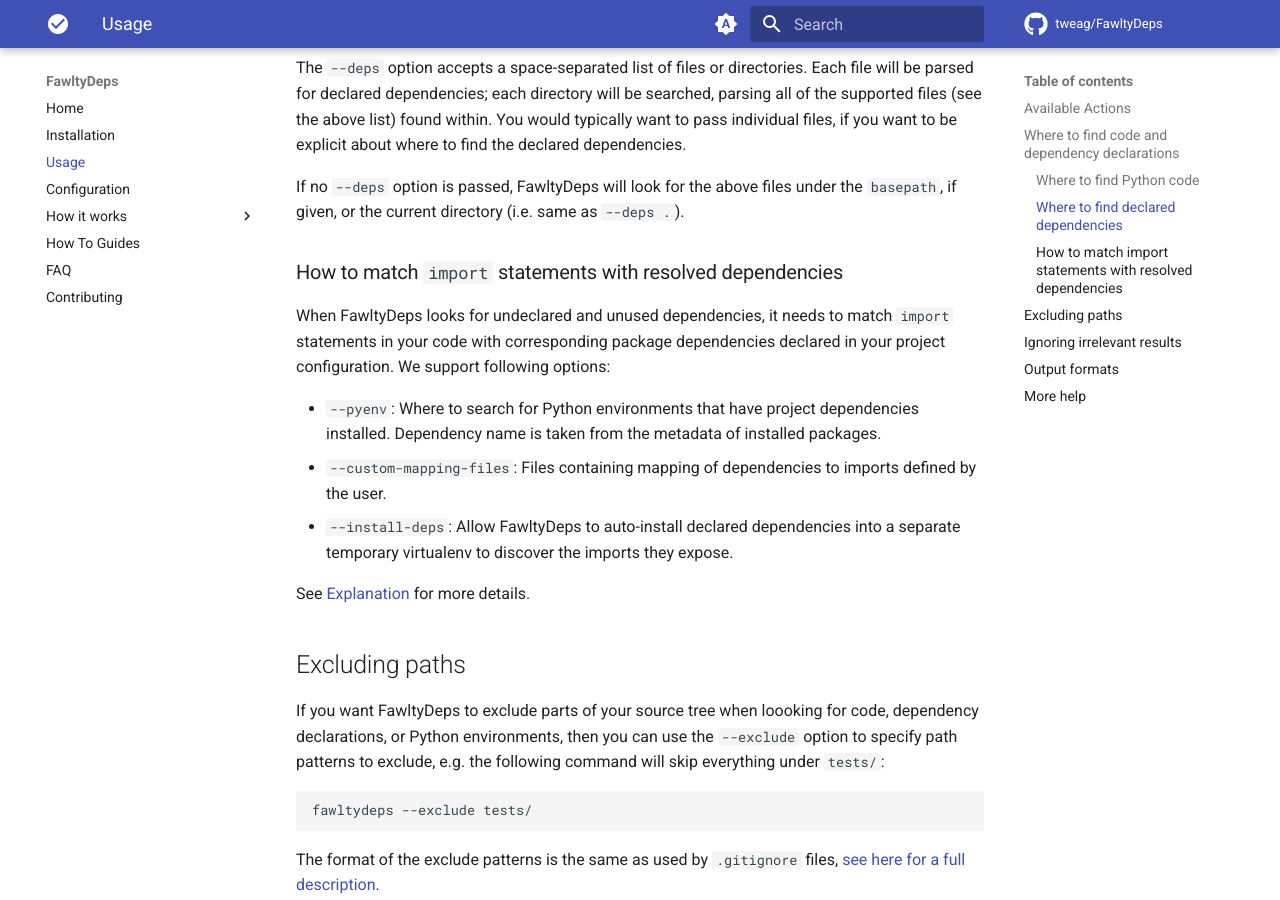
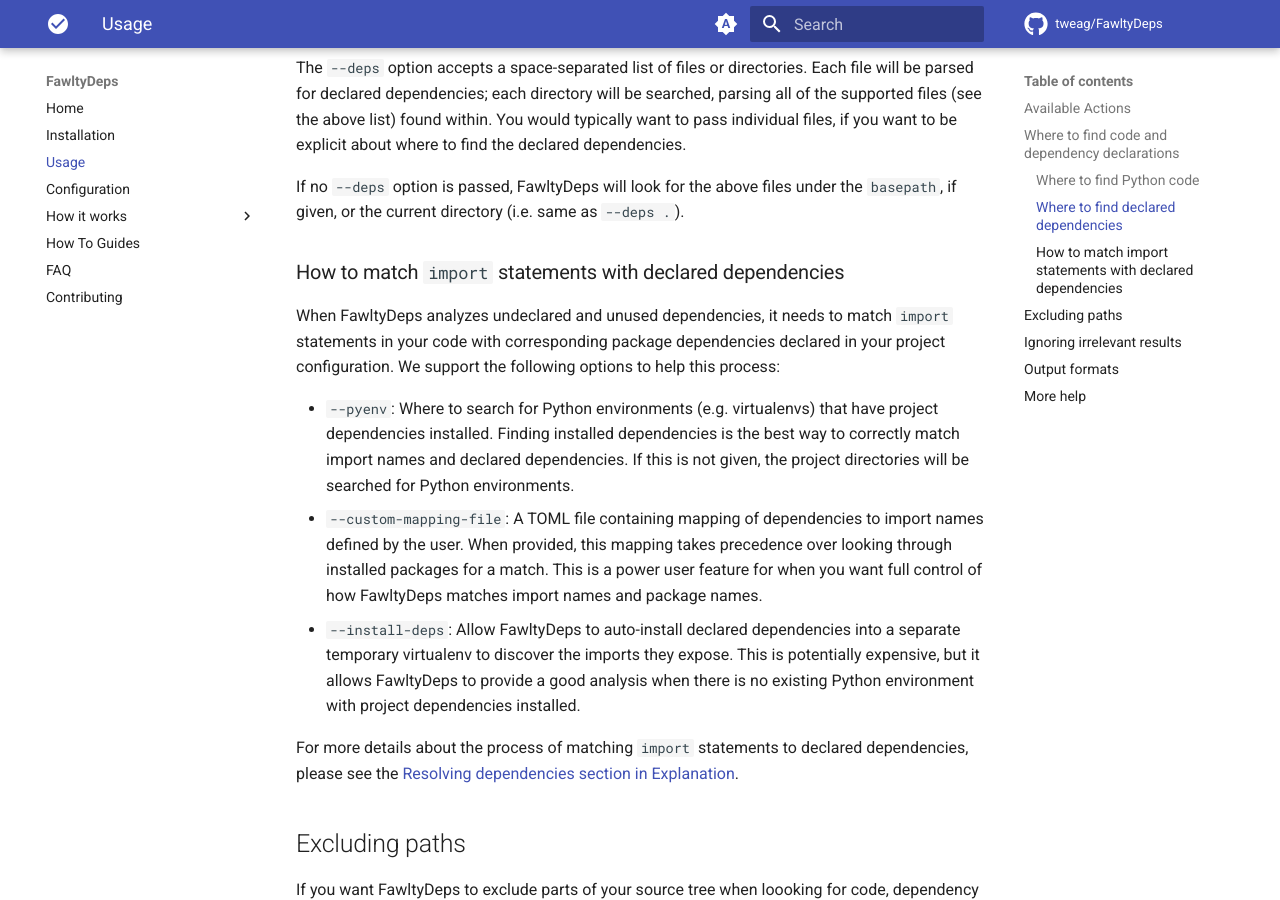
Before and after one commit to tweag/FawltyDeps, an MkDocs documentation site: the page built from docs/usage.md, in a window 1280 px wide and 900 px high, scrolled down 1950 px. Built offline with MkDocs 1.6.1 and Material for MkDocs 9.7.7, drawn with Linux system fonts in a browser that asks for light colours; comment, search, counter and statistics services are not loaded.

Commit message:
Update docs/usage.md
Provide more detail explaining why/when to use each of these command-line options.

Co-authored-by: Johan Herland <johan.herland@tweag.io>

```diff
--- a/docs/usage.md
+++ b/docs/usage.md
@@ -89,17 +89,17 @@
 If no `--deps` option is passed, FawltyDeps will look for the above files under
 the `basepath`, if given, or the current directory (i.e. same as `--deps .`).
 
-### How to match `import` statements with resolved dependencies
+### How to match `import` statements with declared dependencies
 
-When FawltyDeps looks for undeclared and unused dependencies, it needs to match
+When FawltyDeps analyzes undeclared and unused dependencies, it needs to match
 `import` statements in your code with corresponding package dependencies
-declared in your project configuration. We support following options:
+declared in your project configuration. We support the following options to help this process:
 
-- `--pyenv`: Where to search for Python environments that have project dependencies installed. Dependency name is taken from the metadata of installed packages.
-- `--custom-mapping-files`: Files containing mapping of dependencies to imports defined by the user.
-- `--install-deps`: Allow FawltyDeps to auto-install declared dependencies into a separate temporary virtualenv to discover the imports they expose.
+- `--pyenv`: Where to search for Python environments (e.g. virtualenvs) that have project dependencies installed. Finding installed dependencies is the best way to correctly match import names  and declared dependencies. If this is not given, the project directories will be searched for Python environments.
+- `--custom-mapping-file`: A TOML file containing mapping of dependencies to import names defined by the user. When provided, this mapping takes precedence over looking through installed packages for a match. This is a power user feature for when you want full control of how FawltyDeps matches import names and package names.
+- `--install-deps`: Allow FawltyDeps to auto-install declared dependencies into a separate temporary virtualenv to discover the imports they expose. This is potentially expensive, but it allows FawltyDeps to provide a good analysis when there is no existing Python environment with project dependencies installed.
 
-See [Explanation](./explanation.md) for more details.
+For more details about the process of matching `import` statements to declared dependencies, please see the [Resolving dependencies section in Explanation](./explanation.md#resolving-dependencies).
 
 
 ## Excluding paths
```
